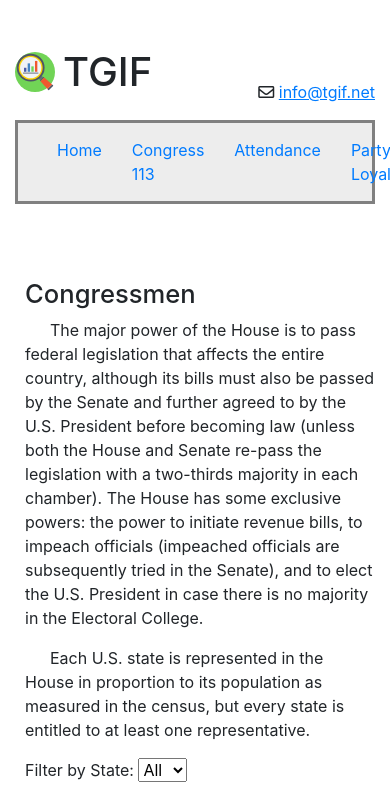
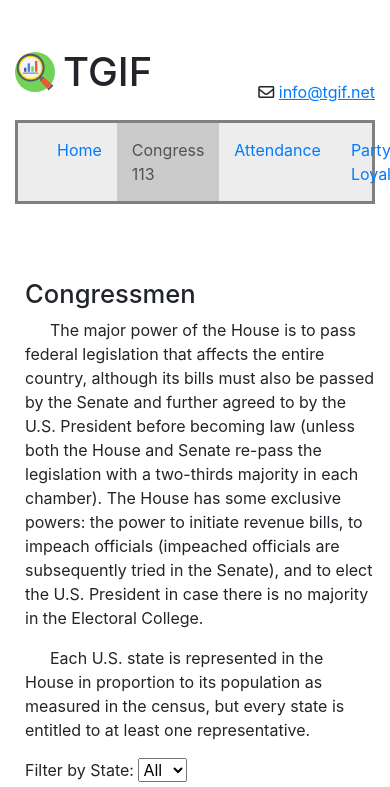
Before and after one commit to Aaron23145/TGIF, a website: page congress-house.html in a window 390 px wide. Shown: the top 787 px of the page. Drawn offline with nearby package versions, Linux system fonts and the light colour scheme; no server answers.

Commit message:
Added active class for current section

```diff
--- a/assets/stylesheets/main.css
+++ b/assets/stylesheets/main.css
@@ -20,10 +20,15 @@ nav a {
   padding: 15px;
 }
 
+.active,
 nav a:hover {
   color: var(--menu-item-hover-color);
   background: var(--menu-item-hover-background-color);
   text-decoration: none;
+}
+/* Reemplazar estilo de Bootstrap */
+a:not([href]):not([tabindex]).active {
+  color: var(--menu-item-hover-color);
 }
 
 .email {
--- a/congress-house.html
+++ b/congress-house.html
@@ -30,7 +30,8 @@
       <nav>
         <ul class="d-flex p-0 mb-0 ml-4">
           <li><a href="index.html">Home</a></li>
-          <li><a type="button" id="dropdownMenu" data-toggle="dropdown" aria-haspopup="true" aria-expanded="false">
+          <li><a class="active" type="button" id="dropdownMenu" data-toggle="dropdown" aria-haspopup="true"
+              aria-expanded="false">
               Congress 113
             </a>
             <div class="dropdown-menu" aria-labelledby="dropdownMenu">
```
Also changed, not shown: attendance-house.html (+2 -1 lines), attendance-senate.html (+2 -1 lines), congress-senate.html (+2 -1 lines), index.html (+1 -1 lines), party-loyalty-house.html (+2 -1 lines), party-loyalty-senate.html (+2 -1 lines).
